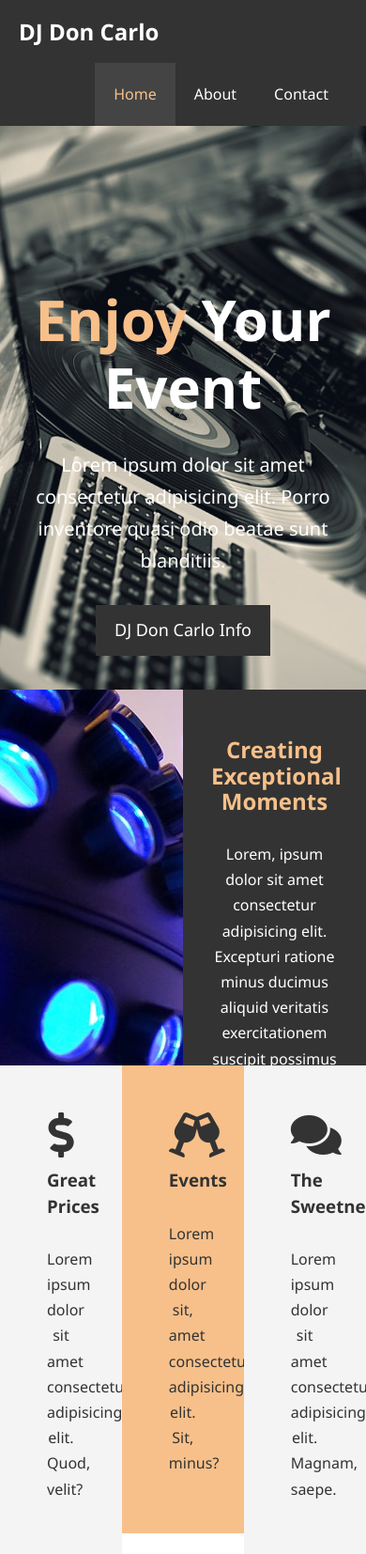
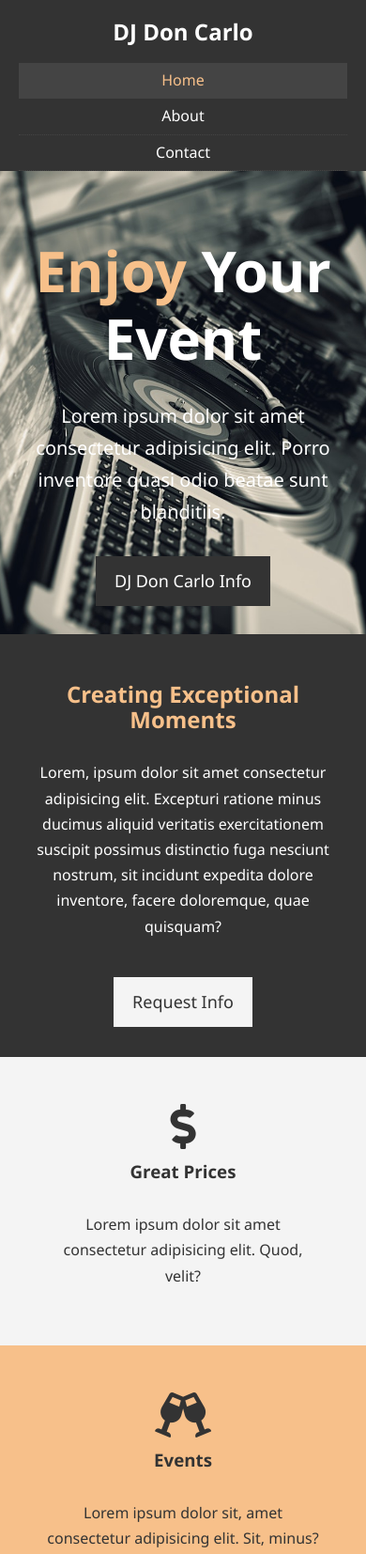
Before and after one commit to Castillo17/DJ-Don-Carlo, a plain HTML site: page index.html in a window 390 px wide. Shown: the top 1654 px of the page at 94% size. Drawn offline with Linux system fonts and the light colour scheme.

Commit message:
Add files via upload

```diff
--- a/about.html
+++ b/about.html
@@ -7,6 +7,8 @@
     <meta name="description" content="DJ Don Carlo is a Chicagoland DJ offering many services for your memorable events.">
     <meta name="keywords" content="DJ, Chicago, music, events, parties, celebrations">
     <link rel="stylesheet" href="css/style.css">
+    <link rel="stylesheet" media="screen and (max-width: 768px)" href="css/mobile.css">
+
     <title>DJ Don Carlo | About</title>
 </head>
 <body>
--- /dev/null
+++ b/css/mobile.css
@@ -0,0 +1,62 @@
+#navbar .logo {
+    float: none;
+    text-align: center;
+}
+
+#navbar ul, #navbar ul li {
+    float: none;
+}
+
+#navbar ul li a {
+    padding: 5px;
+    border-bottom: #444 dotted 1px;
+}
+
+/* Showcase */
+
+#showcase {
+    height: 100%;
+}
+
+#showcase .showcase-content {
+    padding-top: 70px;
+    padding-bottom: 30px;
+}
+
+/* Home Info */
+#home-info .info-img {
+    display: none;
+}
+
+#home-info .info-content {
+    float: none;
+    width: 100%;
+}
+
+/* Boxes */
+
+.box {
+    float: none;
+    width: 100%;
+}
+
+/* About */
+
+#about-info .info-right, #about-info .info-left{
+    float: none;
+    width: 100%;
+}
+
+#about-info .info-right {
+    margin-top: 30px;
+}
+
+.l-heading {
+    text-align: center;
+}
+
+/* Contact */
+
+#contact-info .box {
+    border-bottom: #444 dotted 1px;
+}
--- a/css/style.css
+++ b/css/style.css
@@ -81,6 +81,7 @@ p {
 
 .l-heading {
     font-size: 40px;
+    line-height: 1.2;
 }
 
 /*Padding*/
@@ -101,7 +102,7 @@ p {
     color: white;
 }
 
-#navbar h1 {
+#navbar .logo {
     float: left;
     padding-top: 20px;
 }
@@ -152,7 +153,7 @@ p {
 /*Home Info*/
 
 #home-info {
-    height: 400px;
+    height: 450px;
 }
 
 #home-info .info-img {
@@ -212,7 +213,7 @@ p {
 /*Testimonial*/
 
 #testimonials {
-    height: 600px;
+    height: 100%;
     background: url('../img/glass-party.jpeg') no-repeat center center/cover;
     padding-top: 100px;
 }
--- a/index.html
+++ b/index.html
@@ -8,6 +8,8 @@
     <meta name="keywords" content="DJ, Chicago, music, events, parties, celebrations">
     <link rel="stylesheet" href="https://use.fontawesome.com/releases/v5.7.1/css/all.css" integrity="sha384-fnmOCqbTlWIlj8LyTjo7mOUStjsKC4pOpQbqyi7RrhN7udi9RwhKkMHpvLbHG9Sr" crossorigin="anonymous">
     <link rel="stylesheet" href="css/style.css">
+    <link rel="stylesheet" media="screen and (max-width: 768px)" href="css/mobile.css">
+
     <title>DJ Don Carlo | Welcome</title>
 </head>
 <body>
```
Also changed, not shown: contact.html (+2 -0 lines).
